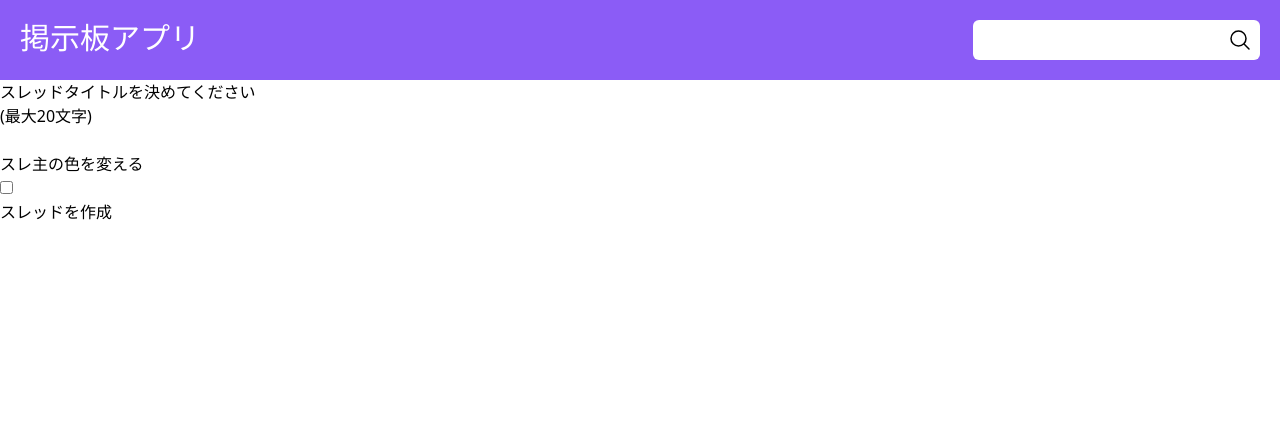
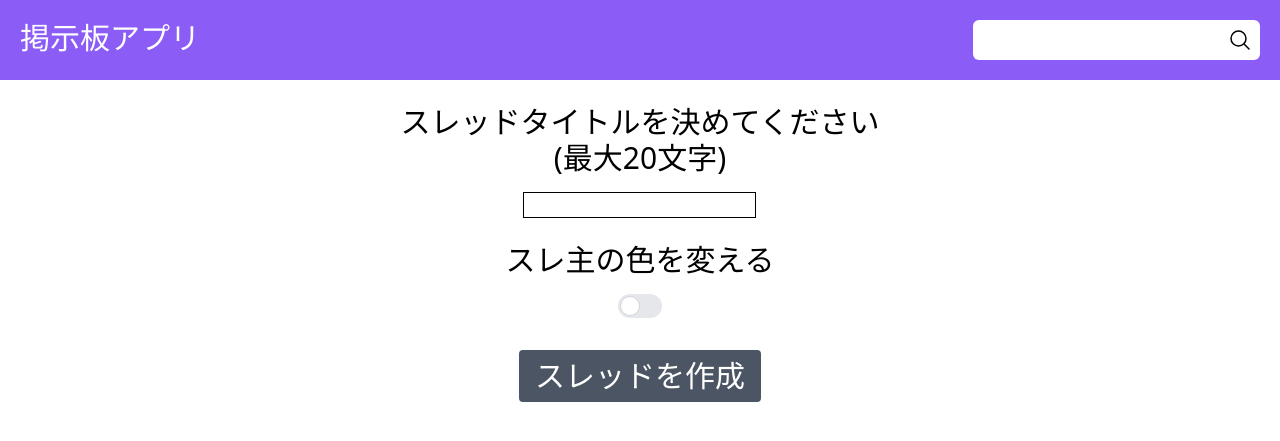
Before and after one commit to Yuga193/-Bulletinboard-Work, a Flask app: page /build in a window 1280 px wide. Shown: the top 441 px of the page. Run offline with Flask 3, Linux system fonts and the light colour scheme.

Commit message:
色々と頑張った

```diff
--- a/app/app.py
+++ b/app/app.py
@@ -1,4 +1,5 @@
-from flask import Flask,render_template, url_for
+from flask import Flask, render_template, request, redirect, url_for
+import sqlite3
 
 app = Flask(__name__)
 
@@ -10,5 +11,41 @@ def main():
 def build():
     return render_template("html/build.html")
 
-if __name__ == "__main__":
+@app.route("/thread")
+def thread():
+    conn = sqlite3.connect('example.db')
+    c = conn.cursor()
+
+    # 最新のスレッドタイトルを取得
+    c.execute("SELECT title FROM threads ORDER BY rowid DESC LIMIT 1")
+    thread_title = c.fetchone()
+
+    conn.close()
+
+    # テンプレートにタイトルを渡す
+    return render_template("html/thread.html", thread_title=thread_title[0] if thread_title else "")
+
+
+#/submitはGPTに吐かせてるのであまり信用しないでください
+@app.route('/submit', methods=['POST'])
+def submit():
+    text = request.form['thread_title']
+
+    # データベースに接続
+    conn = sqlite3.connect('example.db')
+    c = conn.cursor()
+
+    # テーブルが存在しない場合は作成
+    c.execute('''CREATE TABLE IF NOT EXISTS threads (title TEXT)''')
+
+    # データをテーブルに挿入
+    c.execute("INSERT INTO threads (title) VALUES (?)", (text,))
+
+    # 変更をコミットし、接続を閉じる
+    conn.commit()
+    conn.close()
+    return redirect(url_for('thread'))
+
+
+if __name__ == '__main__':
     app.run(debug=True)
--- a/app/static/dist/output.css
+++ b/app/static/dist/output.css
@@ -540,12 +540,60 @@ video {
   --tw-backdrop-sepia:  ;
 }
 
+.sr-only {
+  position: absolute;
+  width: 1px;
+  height: 1px;
+  padding: 0;
+  margin: -1px;
+  overflow: hidden;
+  clip: rect(0, 0, 0, 0);
+  white-space: nowrap;
+  border-width: 0;
+}
+
 .static {
   position: static;
 }
 
+.absolute {
+  position: absolute;
+}
+
+.relative {
+  position: relative;
+}
+
+.left-1 {
+  left: 0.25rem;
+}
+
+.top-1 {
+  top: 0.25rem;
+}
+
 .m-2 {
   margin: 0.5rem;
+}
+
+.m-5 {
+  margin: 1.25rem;
+}
+
+.mt-6 {
+  margin-top: 1.5rem;
+}
+
+.mt-4 {
+  margin-top: 1rem;
+}
+
+.ml-3 {
+  margin-left: 0.75rem;
+}
+
+.ms-3 {
+  margin-inline-start: 0.75rem;
 }
 
 .block {
@@ -556,8 +604,16 @@ video {
   display: flex;
 }
 
+.inline-flex {
+  display: inline-flex;
+}
+
 .h-6 {
   height: 1.5rem;
+}
+
+.h-8 {
+  height: 2rem;
 }
 
 .min-h-screen {
@@ -568,16 +624,20 @@ video {
   width: 1.5rem;
 }
 
+.w-14 {
+  width: 3.5rem;
+}
+
 .w-full {
   width: 100%;
 }
 
-.min-w-full {
-  min-width: 100%;
+.w-11 {
+  width: 2.75rem;
 }
 
-.border-collapse {
-  border-collapse: collapse;
+.cursor-pointer {
+  cursor: pointer;
 }
 
 .flex-row {
@@ -588,36 +648,28 @@ video {
   flex-direction: column;
 }
 
-.items-end {
-  align-items: flex-end;
-}
-
 .items-center {
   align-items: center;
-}
-
-.justify-start {
-  justify-content: flex-start;
 }
 
 .justify-end {
   justify-content: flex-end;
 }
 
+.justify-center {
+  justify-content: center;
+}
+
 .justify-between {
   justify-content: space-between;
-}
-
-.gap-2 {
-  gap: 0.5rem;
 }
 
 .rounded {
   border-radius: 0.25rem;
 }
 
-.rounded-md {
-  border-radius: 0.375rem;
+.rounded-full {
+  border-radius: 9999px;
 }
 
 .rounded-e-md {
@@ -630,35 +682,13 @@ video {
   border-end-start-radius: 0.375rem;
 }
 
-.rounded-s {
-  border-start-start-radius: 0.25rem;
-  border-end-start-radius: 0.25rem;
-}
-
-.rounded-e {
-  border-start-end-radius: 0.25rem;
-  border-end-end-radius: 0.25rem;
-}
-
 .border {
   border-width: 1px;
 }
 
-.border-b {
-  border-bottom-width: 1px;
-}
-
-.border-b-2 {
-  border-bottom-width: 2px;
-}
-
-.border-solid {
-  border-style: solid;
-}
-
-.border-gray-300 {
+.border-black {
   --tw-border-opacity: 1;
-  border-color: rgb(209 213 219 / var(--tw-border-opacity));
+  border-color: rgb(0 0 0 / var(--tw-border-opacity));
 }
 
 .bg-gray-600 {
@@ -674,6 +704,11 @@ video {
 .bg-white {
   --tw-bg-opacity: 1;
   background-color: rgb(255 255 255 / var(--tw-bg-opacity));
+}
+
+.bg-gray-200 {
+  --tw-bg-opacity: 1;
+  background-color: rgb(229 231 235 / var(--tw-bg-opacity));
 }
 
 .p-2 {
@@ -694,9 +729,37 @@ video {
   padding-bottom: 0.5rem;
 }
 
+.text-center {
+  text-align: center;
+}
+
 .text-3xl {
   font-size: 1.875rem;
   line-height: 2.25rem;
+}
+
+.text-8xl {
+  font-size: 6rem;
+  line-height: 1;
+}
+
+.text-5xl {
+  font-size: 3rem;
+  line-height: 1;
+}
+
+.text-sm {
+  font-size: 0.875rem;
+  line-height: 1.25rem;
+}
+
+.text-2xl {
+  font-size: 1.5rem;
+  line-height: 2rem;
+}
+
+.font-medium {
+  font-weight: 500;
 }
 
 .text-white {
@@ -704,12 +767,155 @@ video {
   color: rgb(255 255 255 / var(--tw-text-opacity));
 }
 
+.text-gray-700 {
+  --tw-text-opacity: 1;
+  color: rgb(55 65 81 / var(--tw-text-opacity));
+}
+
+.text-gray-900 {
+  --tw-text-opacity: 1;
+  color: rgb(17 24 39 / var(--tw-text-opacity));
+}
+
+.transition {
+  transition-property: color, background-color, border-color, text-decoration-color, fill, stroke, opacity, box-shadow, transform, filter, -webkit-backdrop-filter;
+  transition-property: color, background-color, border-color, text-decoration-color, fill, stroke, opacity, box-shadow, transform, filter, backdrop-filter;
+  transition-property: color, background-color, border-color, text-decoration-color, fill, stroke, opacity, box-shadow, transform, filter, backdrop-filter, -webkit-backdrop-filter;
+  transition-timing-function: cubic-bezier(0.4, 0, 0.2, 1);
+  transition-duration: 150ms;
+}
+
+.after\:absolute::after {
+  content: var(--tw-content);
+  position: absolute;
+}
+
+.after\:start-\[2px\]::after {
+  content: var(--tw-content);
+  inset-inline-start: 2px;
+}
+
+.after\:top-\[2px\]::after {
+  content: var(--tw-content);
+  top: 2px;
+}
+
+.after\:h-5::after {
+  content: var(--tw-content);
+  height: 1.25rem;
+}
+
+.after\:w-5::after {
+  content: var(--tw-content);
+  width: 1.25rem;
+}
+
+.after\:rounded-full::after {
+  content: var(--tw-content);
+  border-radius: 9999px;
+}
+
+.after\:border::after {
+  content: var(--tw-content);
+  border-width: 1px;
+}
+
+.after\:border-gray-300::after {
+  content: var(--tw-content);
+  --tw-border-opacity: 1;
+  border-color: rgb(209 213 219 / var(--tw-border-opacity));
+}
+
+.after\:bg-white::after {
+  content: var(--tw-content);
+  --tw-bg-opacity: 1;
+  background-color: rgb(255 255 255 / var(--tw-bg-opacity));
+}
+
+.after\:transition-all::after {
+  content: var(--tw-content);
+  transition-property: all;
+  transition-timing-function: cubic-bezier(0.4, 0, 0.2, 1);
+  transition-duration: 150ms;
+}
+
+.after\:content-\[\'\'\]::after {
+  --tw-content: '';
+  content: var(--tw-content);
+}
+
 .hover\:bg-blue-700:hover {
   --tw-bg-opacity: 1;
   background-color: rgb(29 78 216 / var(--tw-bg-opacity));
+}
+
+.hover\:bg-gray-200:hover {
+  --tw-bg-opacity: 1;
+  background-color: rgb(229 231 235 / var(--tw-bg-opacity));
 }
 
 .hover\:bg-gray-400:hover {
   --tw-bg-opacity: 1;
   background-color: rgb(156 163 175 / var(--tw-bg-opacity));
 }
+
+.peer:checked ~ .peer-checked\:bg-blue-600 {
+  --tw-bg-opacity: 1;
+  background-color: rgb(37 99 235 / var(--tw-bg-opacity));
+}
+
+.peer:checked ~ .peer-checked\:after\:translate-x-full::after {
+  content: var(--tw-content);
+  --tw-translate-x: 100%;
+  transform: translate(var(--tw-translate-x), var(--tw-translate-y)) rotate(var(--tw-rotate)) skewX(var(--tw-skew-x)) skewY(var(--tw-skew-y)) scaleX(var(--tw-scale-x)) scaleY(var(--tw-scale-y));
+}
+
+.peer:checked ~ .peer-checked\:after\:border-white::after {
+  content: var(--tw-content);
+  --tw-border-opacity: 1;
+  border-color: rgb(255 255 255 / var(--tw-border-opacity));
+}
+
+.peer:focus ~ .peer-focus\:outline-none {
+  outline: 2px solid transparent;
+  outline-offset: 2px;
+}
+
+.peer:focus ~ .peer-focus\:ring-4 {
+  --tw-ring-offset-shadow: var(--tw-ring-inset) 0 0 0 var(--tw-ring-offset-width) var(--tw-ring-offset-color);
+  --tw-ring-shadow: var(--tw-ring-inset) 0 0 0 calc(4px + var(--tw-ring-offset-width)) var(--tw-ring-color);
+  box-shadow: var(--tw-ring-offset-shadow), var(--tw-ring-shadow), var(--tw-shadow, 0 0 #0000);
+}
+
+.peer:focus ~ .peer-focus\:ring-blue-300 {
+  --tw-ring-opacity: 1;
+  --tw-ring-color: rgb(147 197 253 / var(--tw-ring-opacity));
+}
+
+:is([dir="rtl"] .peer:checked ~ .rtl\:peer-checked\:after\:-translate-x-full)::after {
+  content: var(--tw-content);
+  --tw-translate-x: -100%;
+  transform: translate(var(--tw-translate-x), var(--tw-translate-y)) rotate(var(--tw-rotate)) skewX(var(--tw-skew-x)) skewY(var(--tw-skew-y)) scaleX(var(--tw-scale-x)) scaleY(var(--tw-scale-y));
+}
+
+@media (prefers-color-scheme: dark) {
+  .dark\:border-gray-600 {
+    --tw-border-opacity: 1;
+    border-color: rgb(75 85 99 / var(--tw-border-opacity));
+  }
+
+  .dark\:bg-gray-700 {
+    --tw-bg-opacity: 1;
+    background-color: rgb(55 65 81 / var(--tw-bg-opacity));
+  }
+
+  .dark\:text-gray-300 {
+    --tw-text-opacity: 1;
+    color: rgb(209 213 219 / var(--tw-text-opacity));
+  }
+
+  .peer:focus ~ .dark\:peer-focus\:ring-blue-800 {
+    --tw-ring-opacity: 1;
+    --tw-ring-color: rgb(30 64 175 / var(--tw-ring-opacity));
+  }
+}
--- a/app/templates/html/build.html
+++ b/app/templates/html/build.html
@@ -5,19 +5,34 @@
 {% endblock %}
 
 {% block content %}
-    <div>
-        <p>スレッドタイトルを決めてください</p>
-        <p>(最大20文字)</p>
-        <input type="text"/>
-    </div>
-    <div class="input checkbox">
-        <p>スレ主の色を変える</p>
-        <label>
-            <input type="checkbox" name="xxx" value="yes">
-        </label>
-    </div>
-    <div>
-        <button type="button">スレッドを作成</button>
+    <div class="flex flex-col items-center justify-center text-center mt-6">
+        <p class="text-3xl">スレッドタイトルを決めてください<br>
+            (最大20文字)<br>
+
+            <form method="post" action="/submit">
+                <input type="text" class="border border-black mt-4" name="thread_title"/>
+                <div class="input checkbox flex flex-col items-center justify-center text-center mt-6">
+                    <p class="text-3xl">スレ主の色を変える</p>
+                    <label class="mt-4 relative inline-flex items-center cursor-pointer">
+                        <input type="checkbox" value="" class="sr-only peer">
+                        <div class="
+                        w-11 h-6 bg-gray-200
+                        peer-focus:outline-none peer-focus:ring-4 peer-focus:ring-blue-300
+                        dark:peer-focus:ring-blue-800 rounded-full peer dark:bg-gray-700
+                        peer-checked:after:translate-x-full rtl:peer-checked:after:-translate-x-full
+                        peer-checked:after:border-white after:content-[''] after:absolute
+                        after:top-[2px] after:start-[2px] after:bg-white after:border-gray-300
+                        after:border after:rounded-full after:h-5 after:w-5
+                        after:transition-all dark:border-gray-600 peer-checked:bg-blue-600
+                        "></div>
+                    </label>
+                </div>
+                <div class="text-3xl flex flex-col items-center justify-center text-center mt-6">
+                        <button id="myButton" class="bg-gray-600 hover:bg-gray-400 text-white rounded px-4 py-2 flex justify-end m-2">スレッドを作成</button>
+                    </a>
+                </div>
+            </form>
+        </p>
     </div>
 {% endblock %}
 
```
Also changed, not shown: app/templates/html/thread.html (added, +15 -0 lines), example.db (added).
